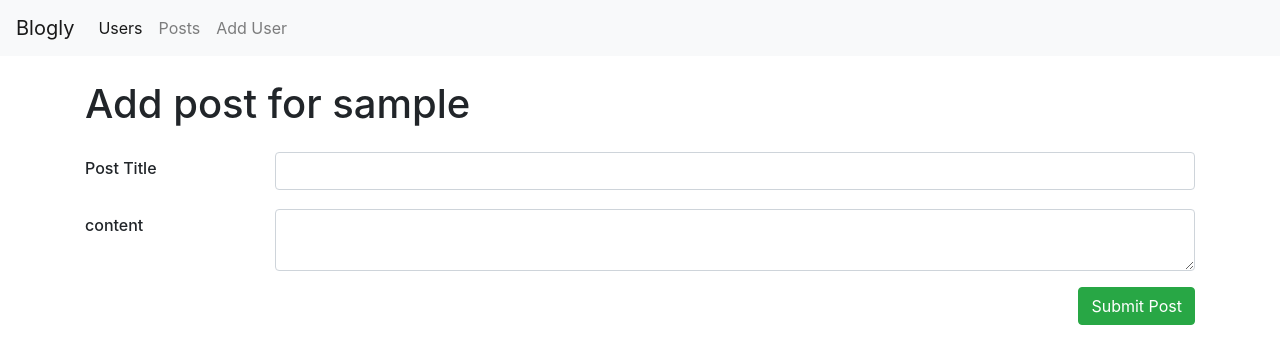
After one commit to ssully28/blogly, a Flask app: a page that uses templates/base.html in a window 1280 px wide. The commit adds this page. Shown: the top 364 px of the page. Run offline with Flask 2, Linux system fonts and the light colour scheme; some libraries are stand-ins or nearby versions.

Commit message:
created add post form, show all posts template, post links in user profile page

```diff
--- a/templates/base.html
+++ b/templates/base.html
@@ -22,6 +22,9 @@
                       <a class="nav-link" href="/users">Users <span class="sr-only">(current)</span></a>
                     </li>
                     <li class="nav-item">
+                      <a class="nav-link" href="/posts">Posts</a>
+                    </li>
+                    <li class="nav-item">
                       <a class="nav-link" href="users/new">Add User</a>
                     </li>
                   </ul>
--- /dev/null
+++ b/templates/create_post.html
@@ -0,0 +1,27 @@
+{% extends 'base.html' %}
+
+
+{% block content %}
+
+<div class="container">
+        <h1 class="display-5 mt-4">Add post for {{user_name}}</h1>
+        <form id="create-post-form" method="POST" action="/users/{{user_name}}/posts" class="mt-4">
+            <div class="form-group row">
+                <label for="post-title" class="col-sm-2 col-form-label"><h6>Post Title</h6></label>
+                <div class="col-sm-10">
+                    <input type="text" class="form-control" id="post-title" name="post-title"/>
+                </div>
+            </div>
+            <div class="form-group row">
+                <label for="post-content" class="col-sm-2 col-form-label"><h6>content</h6></label>
+                <div class="col-sm-10">
+                    <textarea maxlength="1000"  form="create-post-form" class="form-control" id="post-content" name="post-content"/></textarea>
+                </div>
+            </div>
+            <div class="d-flex justify-content-end">
+                <button type="submit" class="btn btn-success" id="add-user-btn">Submit Post</button>
+            </div>
+        </form>
+    </div>
+
+{% endblock %}
--- a/templates/users.html
+++ b/templates/users.html
@@ -18,7 +18,7 @@
             <img class="card-img-top user-card" src="{{user.image_url}}" alt="Card image cap">
             <div class="card-body">
               <h5 class="card-title">{{user.user_name}}</h5>
-              <span class="card-text">{{user.get_full_name()}}</span>
+              <span class="card-text">{{user.full_name}}</span>
               <p class="card-text">{{user.bio}}</p>
               <a href="/users/{{user.user_name}}" class="btn btn-primary">profile</a>
             </div>
```
Also changed, not shown: templates/posts.html (added, +43 -0 lines), templates/profile.html (+19 -0 lines), templates/show_post.html (added, +19 -0 lines).
